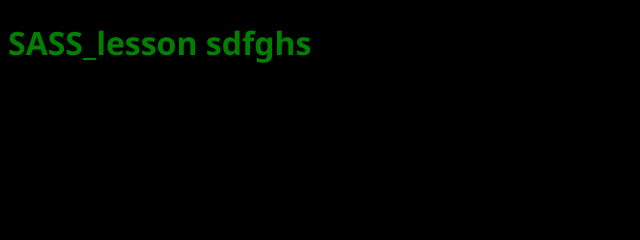
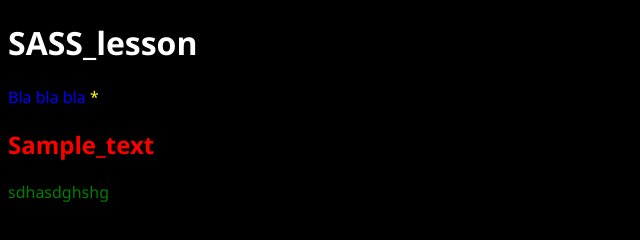
Before and after one commit to kozakvasyl/SASS_lesson, a website: page app/index.html in a window 1280 px wide. Shown: the whole page, without its empty margins (0-640 px from the left). Drawn offline with Linux system fonts and the light colour scheme.

Commit message:
started sass

```diff
--- a/app/index.html
+++ b/app/index.html
@@ -8,7 +8,16 @@
     <link rel="stylesheet" type="text/css" href="css/style.css">
 </head>
 <body>
-    <h1>SASS_lesson sdfghs</h1>
+    <header class="header">
+        <h1>SASS_lesson</h1>
+        <div class="sub">Bla bla bla
+            <span>*</span>
+        </div>
+    </header>
+    <footer class="footer">
+        <h2>Sample_text</h2>
+    </footer>
+    sdhasdghshg
 
 </body>
 </html>
--- a/app/sass/style.sass
+++ b/app/sass/style.sass
@@ -1,4 +1,17 @@
+$red: rgb(252,0,0)
+
 body
     background-color: black
     font-family: 'Segoe UI', Tahoma, Geneva, Verdana, sans-serif
     color: green
+.header
+    h1
+        color: white
+    .sub
+        color: blue
+        span
+            color: yellow
+
+.footer
+    h2
+        color: $red
```
Also changed, not shown: app/css/style.css, dist/css/style.css, dist/index.html, 1 other file.
